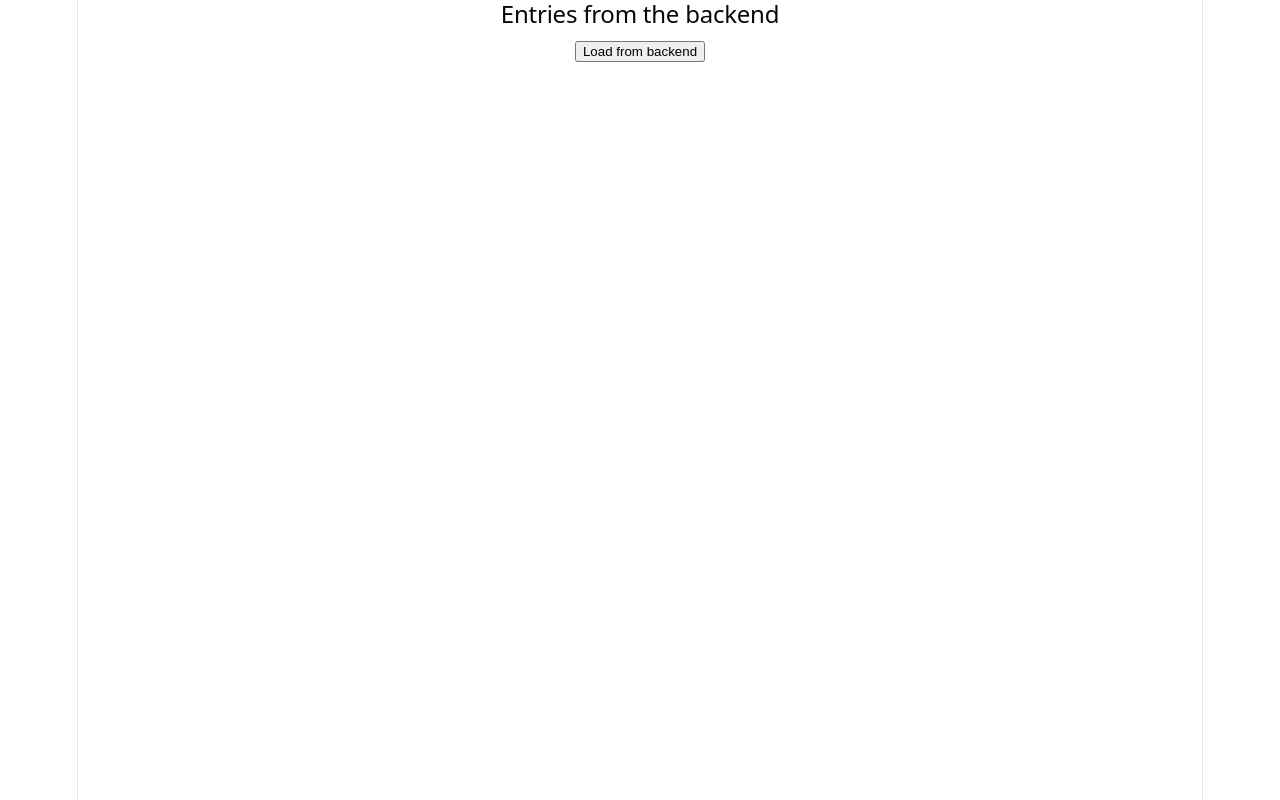
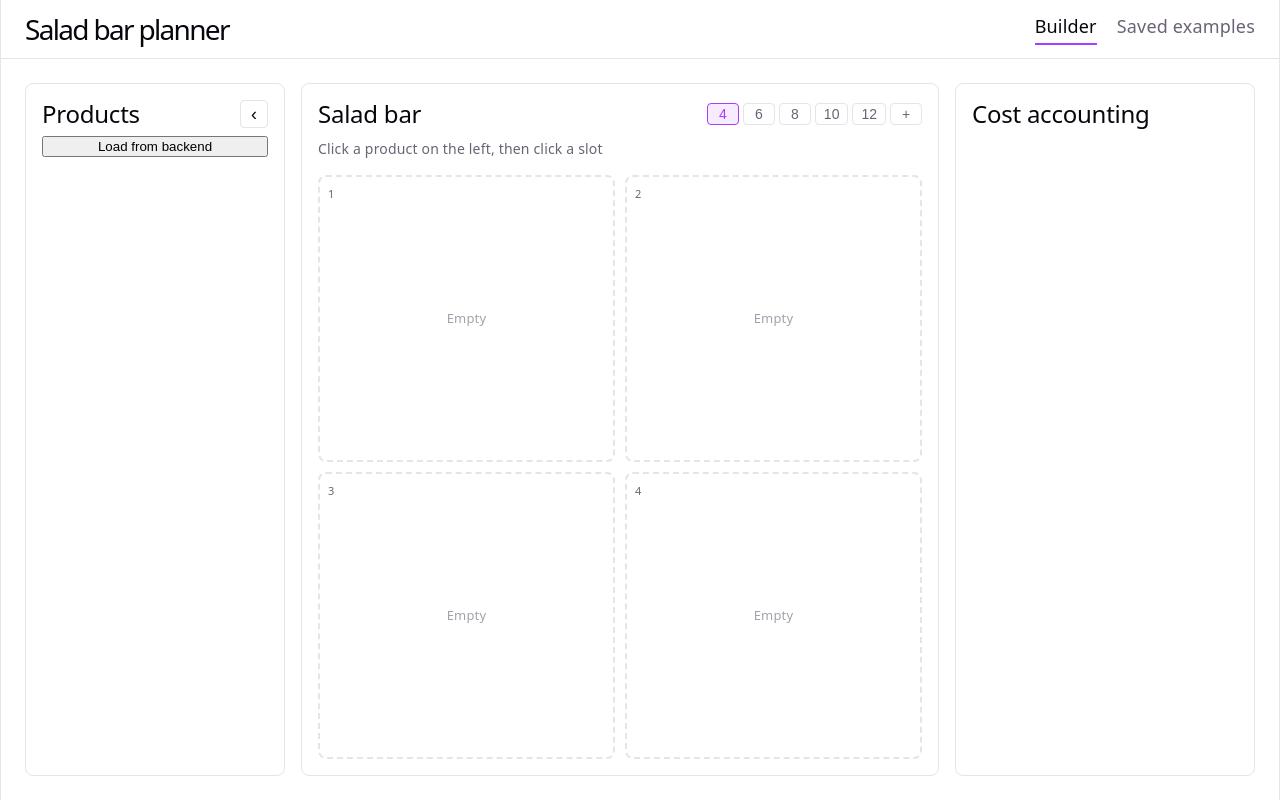
Before and after one commit to MrKoneRPG/WCA-Salaatti, a React (Vite) app in the folder WCA-Salaatti/: page / in a window 1280 px wide. Built offline with nearby package versions, Linux system fonts and the light colour scheme.

Commit message:
SM-07/frontend image display under Products, salad bar contains images, cost accounting slot

```diff
--- a/WCA-Salaatti/src/App.css
+++ b/WCA-Salaatti/src/App.css
@@ -1,184 +1,270 @@
-.counter {
-  font-size: 16px;
-  padding: 5px 10px;
-  border-radius: 5px;
-  color: var(--accent);
-  background: var(--accent-bg);
-  border: 2px solid transparent;
-  transition: border-color 0.3s;
-  margin-bottom: 24px;
-
-  &:hover {
-    border-color: var(--accent-border);
-  }
-  &:focus-visible {
-    outline: 2px solid var(--accent);
-    outline-offset: 2px;
-  }
+/* Undo the Vite starter's narrow, centred page.
+   height: 100svh = the page is exactly as tall as the browser window */
+#root {
+  width: 100%;
+  max-width: 1400px;
+  height: 100svh;
+  text-align: left;
+  overflow-x: hidden; /* never a sideways scrollbar */
 }
 
-.hero {
-  position: relative;
-
-  .base,
-  .framework,
-  .vite {
-    inset-inline: 0;
-    margin: 0 auto;
+/* ---------- Header ---------- */
+.site-header {
+  display: flex;
+  justify-content: space-between;
+  align-items: center;
+  padding: 0 24px;
+  border-bottom: 1px solid var(--border);
 }
 
-  .base {
-    width: 170px;
-    position: relative;
-    z-index: 0;
+.site-header h1 {
+  font-size: 28px;
+  margin: 16px 0;
 }
 
-  .framework,
-  .vite {
-    position: absolute;
+.site-header nav {
+  display: flex;
+  gap: 20px;
 }
 
-  .framework {
-    z-index: 1;
-    top: 34px;
-    height: 28px;
-    transform: perspective(2000px) rotateZ(300deg) rotateX(44deg) rotateY(39deg)
-      scale(1.4);
+.site-header nav a {
+  color: var(--text);
+  text-decoration: none;
+  padding-bottom: 4px;
+  border-bottom: 2px solid transparent;
 }
 
-  .vite {
-    z-index: 0;
-    top: 107px;
-    height: 26px;
-    width: auto;
-    transform: perspective(2000px) rotateZ(300deg) rotateX(40deg) rotateY(39deg)
-      scale(0.8);
-  }
+.site-header nav a.active {
+  color: var(--text-h);
+  border-bottom-color: var(--accent);
 }
 
-#center {
+/* ---------- Three columns ---------- */
+.layout {
+  flex: 1;
+  min-height: 0;
+  display: grid;
+  /* minmax(0, 1fr) lets the middle column shrink instead of pushing the page wider */
+  grid-template-columns: 260px minmax(0, 1fr) 300px;
+  gap: 16px;
+  padding: 24px;
+}
+
+.column {
+  border: 1px solid var(--border);
+  border-radius: 8px;
+  padding: 16px;
   display: flex;
   flex-direction: column;
-  gap: 25px;
-  place-content: center;
-  place-items: center;
-  flex-grow: 1;
-
-  @media (max-width: 1024px) {
-    padding: 32px 20px 24px;
-    gap: 18px;
-  }
+  min-height: 0;
+  min-width: 0; /* same idea sideways: content can't stretch the column */
 }
 
-#next-steps {
-  display: flex;
-  border-top: 1px solid var(--border);
-  text-align: left;
+/* ---------- Product cards (left column) ---------- */
+.product-grid {
+  list-style: none;
+  margin: 12px 0 0;
+  padding: 0 4px 0 0;
+  display: grid;
+  grid-template-columns: repeat(2, minmax(0, 1fr)); /* two equal cards that can shrink */
+  align-content: start;
+  gap: 8px;
 
-  & > div {
-    flex: 1 1 0;
-    padding: 32px;
-    @media (max-width: 1024px) {
-      padding: 24px 20px;
-    }
+  flex: 1;
+  min-height: 0;
+  overflow-y: auto;   /* scroll up/down */
+  overflow-x: hidden; /* but never sideways */
 }
 
-  .icon {
-    margin-bottom: 16px;
-    width: 22px;
-    height: 22px;
+.product-card {
+  display: flex;
+  flex-direction: column;
+  align-items: center;
+  gap: 4px;
+  padding: 6px;
+  border: 1px solid var(--border);
+  border-radius: 6px;
+  font-size: 13px;
+  line-height: 1.2;
+  text-align: center;
+  cursor: pointer;
+  min-width: 0;
+  overflow-wrap: anywhere; /* long names break onto the next line */
 }
 
-  @media (max-width: 1024px) {
-    flex-direction: column;
-    text-align: center;
-  }
+.product-card:hover {
+  border-color: var(--accent);
 }
 
-#docs {
-  border-right: 1px solid var(--border);
-
-  @media (max-width: 1024px) {
-    border-right: none;
-    border-bottom: 1px solid var(--border);
-  }
+/* Pictures at 75% of the card width (25% smaller), square, cropped to fit */
+.product-card img,
+.product-card .no-image {
+  width: 75%;
+  aspect-ratio: 1 / 1;
+  object-fit: cover;
+  border-radius: 4px;
 }
 
-#next-steps ul {
-  list-style: none;
-  padding: 0;
-  display: flex;
-  gap: 8px;
-  margin: 32px 0 0;
-
-  .logo {
-    height: 18px;
+.product-card .no-image {
+  display: grid;
+  place-items: center;
+  background: var(--code-bg);
+  font-size: 22px;
+  color: var(--text);
+}
+/* ---------- Selected product (left column) ---------- */
+.product-card.selected {
+  border-color: var(--accent);
+  background: var(--accent-bg);
 }
 
-  a {
-    color: var(--text-h);
-    font-size: 16px;
-    border-radius: 6px;
-    background: var(--social-bg);
+/* ---------- Salad bar slots (middle column) ---------- */
+.salad-bar-hint {
+  font-size: 14px;
+  margin: 0 0 12px;
+}
+
+/* 4 across × 3 down = room for all 12 slots without scrolling */
+.slot-grid {
+  flex: 1;
+  min-height: 0;
+  display: grid;
+  grid-template-columns: repeat(4, minmax(0, 1fr));
+  grid-template-rows: repeat(3, minmax(0, 1fr));
+  gap: 10px;
+}
+
+.slot {
+  position: relative;
   display: flex;
-    padding: 6px 12px;
+  flex-direction: column;
+  align-items: center;
+  justify-content: center;
+  gap: 4px;
+  padding: 8px;
+  border: 2px dashed var(--border);
+  border-radius: 8px;
+  cursor: pointer;
+  min-width: 0;
+  min-height: 0;
+  overflow: hidden;
+  font-size: 13px;
+  text-align: center;
+  overflow-wrap: anywhere;
+}
+
+.slot.filled {
+  border-style: solid;
+}
+
+.slot:hover {
+  border-color: var(--accent);
+}
+
+.slot img,
+.slot .no-image {
+  height: 60%;
+  aspect-ratio: 1 / 1;
+  object-fit: cover;
+  border-radius: 4px;
+}
+
+.slot .no-image {
+  display: grid;
+  place-items: center;
+  background: var(--code-bg);
+  font-size: 22px;
+}
+
+.slot-number {
+  position: absolute;
+  top: 4px;
+  left: 8px;
+  font-size: 11px;
+  color: var(--text);
+}
+
+.slot-empty {
+  color: var(--text);
+  opacity: 0.6;
+}
+
+.slot-clear {
+  position: absolute;
+  top: 2px;
+  right: 6px;
+  border: none;
+  background: none;
+  color: var(--text);
+  font-size: 18px;
+  cursor: pointer;
+}
+
+.add-slot {
+  background: none;
+  color: var(--accent);
+  font-size: 36px;
+}
+/* ---------- Salad bar: always 2 rows ---------- */
+.slot-grid {
+  grid-template-rows: repeat(2, minmax(0, 1fr));
+}
+
+/* Heading + buttons on one line at the top of a column */
+.column-header {
+  display: flex;
+  justify-content: space-between;
   align-items: center;
   gap: 8px;
-    text-decoration: none;
-    transition: box-shadow 0.3s;
-
-    &:hover {
-      box-shadow: var(--shadow);
-    }
-    .button-icon {
-      height: 18px;
-      width: 18px;
-    }
+  margin-bottom: 8px;
 }
 
-  @media (max-width: 1024px) {
-    margin-top: 20px;
-    flex-wrap: wrap;
-    justify-content: center;
-
-    li {
-      flex: 1 1 calc(50% - 8px);
+.column-header h2 {
+  margin: 0;
 }
 
-    a {
-      width: 100%;
-      justify-content: center;
-      box-sizing: border-box;
-    }
-  }
+/* Size template buttons: 4 6 8 10 12 + */
+.bar-sizes {
+  display: flex;
+  gap: 4px;
 }
 
-#spacer {
-  height: 88px;
-  border-top: 1px solid var(--border);
-  @media (max-width: 1024px) {
-    height: 48px;
-  }
+.size-button {
+  min-width: 32px;
+  padding: 2px 8px;
+  border: 1px solid var(--border);
+  border-radius: 4px;
+  background: none;
+  color: var(--text);
+  font-size: 14px;
+  cursor: pointer;
 }
 
-.ticks {
-  position: relative;
-  width: 100%;
-
-  &::before,
-  &::after {
-    content: '';
-    position: absolute;
-    top: -4.5px;
-    border: 5px solid transparent;
+.size-button.active {
+  border-color: var(--accent);
+  background: var(--accent-bg);
+  color: var(--accent);
 }
 
-  &::before {
-    left: 0;
-    border-left-color: var(--border);
+.size-button:disabled {
+  opacity: 0.4;
+  cursor: default;
 }
-  &::after {
-    right: 0;
-    border-right-color: var(--border);
+
+/* ---------- Hide/show Products ---------- */
+.toggle-products {
+  width: 28px;
+  height: 28px;
+  border: 1px solid var(--border);
+  border-radius: 4px;
+  background: none;
+  color: var(--text-h);
+  font-size: 18px;
+  line-height: 1;
+  cursor: pointer;
 }
+
+/* When hidden, the left column shrinks to just the › button */
+.layout.products-hidden {
+  grid-template-columns: 62px minmax(0, 1fr) 300px;
 }
--- a/WCA-Salaatti/src/App.tsx
+++ b/WCA-Salaatti/src/App.tsx
@@ -3,10 +3,22 @@ import './App.css'
 import type { ProductData } from './types/ProductData'
 import Product from './components/Product'
 
+// The salad bar always has 2 rows, so these are the size options:
+// 4 = 2 + 2, 6 = 3 + 3, 8 = 4 + 4, 10 = 5 + 5, 12 = 6 + 6
+const SIZE_TEMPLATES = [4, 6, 8, 10, 12]
+const MAX_SLOTS = 12
+
 function App() {
   const [entries] = useState<ProductData[]>([])
   const [serverEntries, setServerEntries] = useState<ProductData[]>([])
   const [loadError, setLoadError] = useState('')
+
+  // The product you're currently "holding"
+  const [selected, setSelected] = useState<ProductData | null>(null)
+  // The salad bar slots. null = empty slot. Starts as 4 (2 + 2).
+  const [slots, setSlots] = useState<(ProductData | null)[]>([null, null, null, null])
+  // Is the Products column open?
+  const [showProducts, setShowProducts] = useState(true)
 
   async function loadServerEntries() {
     setLoadError('')
@@ -14,31 +26,198 @@ function App() {
       const response = await fetch('http://localhost:3001/api/entries')
       if (!response.ok) throw new Error('Could not load entries')
       const data: ProductData[] = await response.json()
-      setServerEntries(data)
+      // The backend sends the picture as "image", our type calls it "imageUrl"
+      setServerEntries(
+        data.map((product) => ({
+          ...product,
+          imageUrl: product.imageUrl ?? (product as unknown as { image: string }).image,
+        })),
+      )
     } catch {
       setLoadError('Could not connect to the backend.')
     }
   }
 
+  // Click a product: pick it up, or put it down if it was already picked
+  function selectProduct(product: ProductData) {
+    if (selected?.productCode === product.productCode) {
+      setSelected(null)
+    } else {
+      setSelected(product)
+    }
+  }
+
+  // Click a slot: put the selected product there
+  function placeInSlot(index: number) {
+    if (!selected) return
+    setSlots(slots.map((slot, i) => (i === index ? selected : slot)))
+  }
+
+  function clearSlot(index: number) {
+    setSlots(slots.map((slot, i) => (i === index ? null : slot)))
+  }
+
+  // Change the bar to a new size. Products already placed keep their spot;
+  // if the bar gets smaller, the slots at the end are removed.
+  function resizeBar(newSize: number) {
+    const resized = []
+    for (let i = 0; i < newSize; i++) {
+      resized.push(slots[i] ?? null)
+    }
+    setSlots(resized)
+  }
+
+  // + adds one column = 2 slots (one on top, one below)
+  function addColumn() {
+    if (slots.length < MAX_SLOTS) {
+      resizeBar(slots.length + 2)
+    }
+  }
+
+  const columns = slots.length / 2
+
   return (
-    <main>
+    <>
+      <header className="site-header">
+        <h1>Salad bar planner</h1>
+        <nav>
+          <a href="#" className="active">Builder</a>
+          <a href="#">Saved examples</a>
+        </nav>
+      </header>
+
+      <main className={showProducts ? 'layout' : 'layout products-hidden'}>
+        {/* LEFT: products (can be hidden) */}
+        <aside className="column products">
+          <div className="column-header">
+            {showProducts && <h2>Products</h2>}
+            <button
+              type="button"
+              className="toggle-products"
+              onClick={() => setShowProducts(!showProducts)}
+              title={showProducts ? 'Hide products' : 'Show products'}
+            >
+              {showProducts ? '‹' : '›'}
+            </button>
+          </div>
+
+          {showProducts && (
+            <>
               {entries.map((entry) => (
                 <Product key={entry.productCode} entry={entry} />
               ))}
 
-      <section>
-        <h2>Entries from the backend</h2>
               <button type="button" onClick={loadServerEntries}>
                 Load from backend
               </button>
               {loadError && <p>{loadError}</p>}
-        <ul>
+
+              <ul className="product-grid">
                 {serverEntries.map((entry) => (
-            <li key={entry.productCode}>{entry.productName}</li>
+                  <li
+                    key={entry.productCode}
+                    className={
+                      selected?.productCode === entry.productCode
+                        ? 'product-card selected'
+                        : 'product-card'
+                    }
+                    onClick={() => selectProduct(entry)}
+                  >
+                    {entry.imageUrl ? (
+                      <img src={entry.imageUrl} alt={entry.productName} />
+                    ) : (
+                      <div className="no-image">{entry.productName.charAt(0)}</div>
+                    )}
+                    <span>{entry.productName}</span>
+                  </li>
                 ))}
               </ul>
+            </>
+          )}
+        </aside>
+
+        {/* MIDDLE: salad bar */}
+        <section className="column salad-bar">
+          <div className="column-header">
+            <h2>Salad bar</h2>
+
+            {/* Size templates + add-column button */}
+            <div className="bar-sizes">
+              {SIZE_TEMPLATES.map((size) => (
+                <button
+                  key={size}
+                  type="button"
+                  className={slots.length === size ? 'size-button active' : 'size-button'}
+                  onClick={() => resizeBar(size)}
+                  title={`${size / 2} + ${size / 2}`}
+                >
+                  {size}
+                </button>
+              ))}
+              <button
+                type="button"
+                className="size-button"
+                onClick={addColumn}
+                disabled={slots.length >= MAX_SLOTS}
+                title="Add one column (2 slots)"
+              >
+                +
+              </button>
+            </div>
+          </div>
+
+          <p className="salad-bar-hint">
+            {selected
+              ? `Holding: ${selected.productName} – click a slot to place it`
+              : 'Click a product on the left, then click a slot'}
+          </p>
+
+          {/* Always 2 rows; the number of columns follows the slot count */}
+          <div
+            className="slot-grid"
+            style={{ gridTemplateColumns: `repeat(${columns}, minmax(0, 1fr))` }}
+          >
+            {slots.map((product, index) => (
+              <div
+                key={index}
+                className={product ? 'slot filled' : 'slot'}
+                onClick={() => placeInSlot(index)}
+              >
+                <span className="slot-number">{index + 1}</span>
+
+                {product ? (
+                  <>
+                    {product.imageUrl ? (
+                      <img src={product.imageUrl} alt={product.productName} />
+                    ) : (
+                      <div className="no-image">{product.productName.charAt(0)}</div>
+                    )}
+                    <span>{product.productName}</span>
+                    <button
+                      type="button"
+                      className="slot-clear"
+                      onClick={(e) => {
+                        e.stopPropagation() // don't also trigger the slot's own click
+                        clearSlot(index)
+                      }}
+                    >
+                      ×
+                    </button>
+                  </>
+                ) : (
+                  <span className="slot-empty">Empty</span>
+                )}
+              </div>
+            ))}
+          </div>
         </section>
+
+        {/* RIGHT: cost accounting */}
+        <aside className="column costs">
+          <h2>Cost accounting</h2>
+        </aside>
       </main>
+    </>
   )
 }
 
```
Lines whose indentation alone changed are shown as unchanged.
